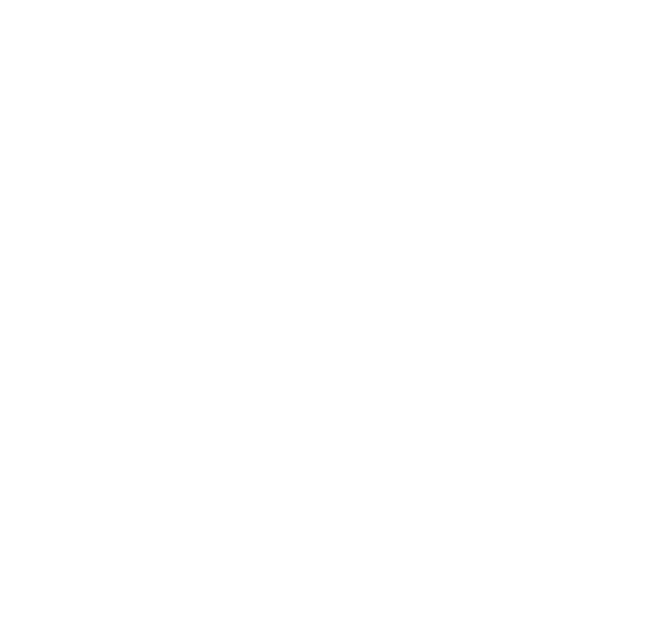
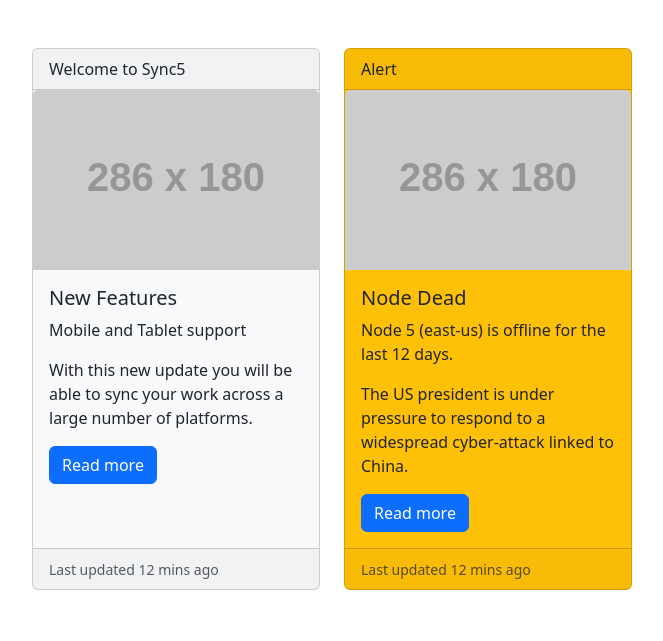
Before and after one commit to acciojob/bootstrap-card-yuvraaajsingh, a website: page main.html in a window 1280 px wide. Shown: the whole page, without its empty margins (50-713 px from the left). Drawn offline with nearby package versions, Linux system fonts and the light colour scheme; placeholder pictures from the web are drawn by us.

Commit message:
created a submission

```diff
--- a/main.html
+++ b/main.html
@@ -1,16 +1,58 @@
 <!DOCTYPE html>
+<html lang="en">
+<head>
+  <meta charset="UTF-8">
+  <meta name="viewport" content="width=device-width, initial-scale=1">
+  <title>Bootstrap Cards Example</title>
+  <!-- Bootstrap CSS (Bootstrap 5) -->
+  <link href="https://cdn.jsdelivr.net/npm/bootstrap@5.3.2/dist/css/bootstrap.min.css" rel="stylesheet">
+</head>
+<body>
 
-<html>
+<div class="container my-5">
 
-<head>
-	<link rel="stylesheet" href="styles.css">
-</head>
+  <div class="card-deck d-flex gap-4">
 
-<body>
-	<!-- the entire body must be written by student -->
-    <script type="text/javascript" src="./script.js">
-</script>
+    <!-- First Card -->
+    <div class="card bg-light" style="width: 18rem;">
+      <div class="card-header">
+        Welcome to Sync5
+      </div>
+      <img src="https://via.placeholder.com/286x180" class="card-img-top" alt="Sync5 Image">
+      <div class="card-body">
+        <h5 class="card-title">New Features</h5>
+        <p class="card-text">Mobile and Tablet support</p>
+        <p class="card-text">With this new update you will be able to sync your work across a large number of platforms.</p>
+        <a href="#" class="btn btn-primary">Read more</a>
+      </div>
+      <div class="card-footer">
+        <small class="text-muted">Last updated 12 mins ago</small>
+      </div>
+    </div>
+
+    <!-- Second Card -->
+    <div class="card bg-warning" style="width: 18rem;">
+      <div class="card-header">
+        Alert
+      </div>
+      <img src="https://via.placeholder.com/286x180" class="card-img-top" alt="Alert Image">
+      <div class="card-body">
+        <h5 class="card-title">Node Dead</h5>
+        <p class="card-text">Node 5 (east-us) is offline for the last 12 days.</p>
+        <p class="card-text">The US president is under pressure to respond to a widespread cyber-attack linked to China.</p>
+        <a href="#" class="btn btn-primary">Read more</a>
+      </div>
+      <div class="card-footer">
+        <small class="text-muted">Last updated 12 mins ago</small>
+      </div>
+    </div>
+
+  </div>
+
+</div>
+
+<!-- Bootstrap JS Bundle (including Popper) -->
+<script src="https://cdn.jsdelivr.net/npm/bootstrap@5.3.2/dist/js/bootstrap.bundle.min.js"></script>
 
 </body>
-
 </html>
```
